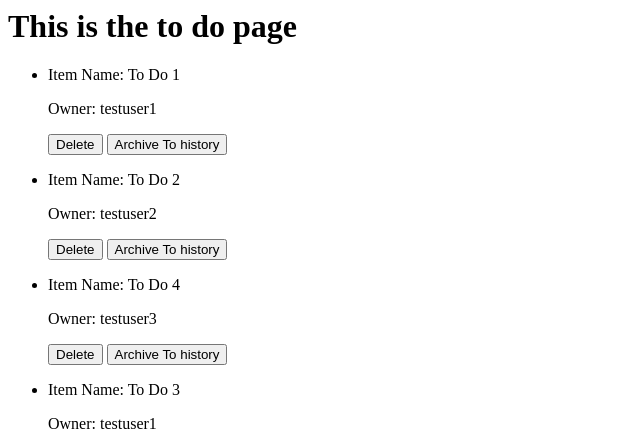
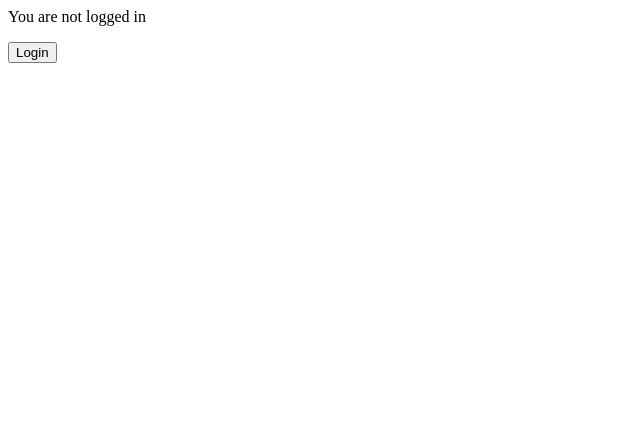
Before and after one commit to ktzy0305/ETI-To-Do-App, a Django app: template To_do_page/templates/to_do.html in a window 1280 px wide. Shown: the top 431 px of the page, without its empty margins (0-640 px from the left). Run offline with Django 3.2, Linux system fonts and the light colour scheme; the template is opened without the code that fills it: values that come from a table or form of the project are taken from there, others are empty; data comes from the database, SQL or seed files in the repository; both versions use the stored data as it was after the commit.

Commit message:
Merging login page with To_do_page
I had successfully merged the login page done by marcus with the To_do_page

```diff
--- a/ToDoApp/settings.py
+++ b/ToDoApp/settings.py
@@ -119,5 +119,5 @@ USE_TZ = True
 # https://docs.djangoproject.com/en/2.2/howto/static-files/
 
 STATIC_URL = '/static/'
-LOGIN_REDIRECT_URL = 'home'
+LOGIN_REDIRECT_URL = 'todopage'
 LOGOUT_REDIRECT_URL = 'home'
--- a/ToDoApp/urls.py
+++ b/ToDoApp/urls.py
@@ -15,14 +15,15 @@ Including another URLconf
 """
 from django.contrib import admin
 from django.urls import path, include
-from To_do_page.views import todoGreeting, addTodo, deleteTodo#, archiveHistory
+from To_do_page.views import todoGreeting, addTodo, deleteTodo, logout_view#, archiveHistory
 from django.views.generic.base import TemplateView # new
 
 urlpatterns = [
     path('admin/', admin.site.urls),
-    path('To_do_page/', todoGreeting),
+    path('To_do_page/', todoGreeting, name='todopage'),
     path('addTodo/', addTodo),
     path('deleteTodo/<int:todo_id>/', deleteTodo),
+    path('logout_view/', logout_view),
     path('login/', include('django.contrib.auth.urls')),
     path('login/', TemplateView.as_view(template_name='home.html'), name='home'),
     #path('archiveHistory/<int:todo_id>/', archiveHistory),
--- a/To_do_page/templates/to_do.html
+++ b/To_do_page/templates/to_do.html
@@ -1,4 +1,10 @@
-<h1>This is the to do page</h1>
+{% block content %}
+{% if user.is_authenticated %}
+	<h1>Welcome {{ user.username }}, this is the to do page</h1>
+	<form action="/logout_view/">{% csrf_token %}
+		<input type="submit" value="Logout"</>
+	</form>
+
 	<title>To Do Page</title>
 <!--<ul>
 	<li>temp todo item1</li>
@@ -27,3 +33,8 @@
 		</P>
 		<input type="submit" value="Add"/>
 	</form>
+{% else %}
+  <p>You are not logged in</p>
+  <button onclick="location.href='{% url 'login' %}'">Login</button>
+{% endif %}
+{% endblock %}
--- a/To_do_page/views.py
+++ b/To_do_page/views.py
@@ -1,6 +1,7 @@
 from django.shortcuts import render
 from django.http import HttpResponseRedirect
 from To_do_page.models import ToDoItem
+from django.contrib.auth import logout
 
 # Create your views here.
 
@@ -25,3 +26,7 @@ def deleteTodo(request, todo_id):
     delete_item = ToDoItem.objects.get(id=todo_id)
     delete_item.delete()
     return HttpResponseRedirect('/To_do_page/')
+
+def logout_view(request):
+    logout(request)
+    return HttpResponseRedirect('/login/login/')
```
Also changed, not shown: db.sqlite3. Lines whose indentation alone changed are shown as unchanged.
